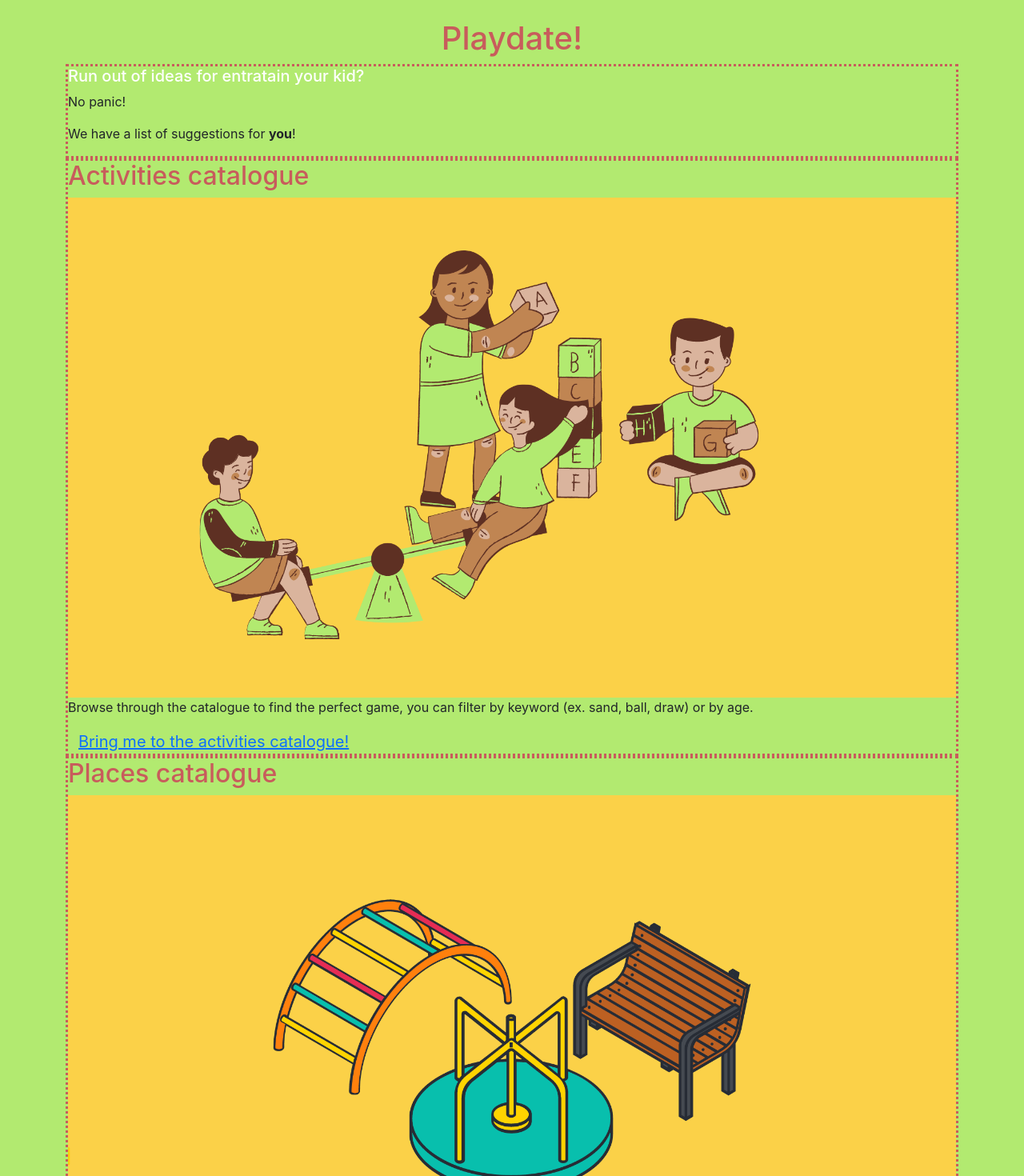
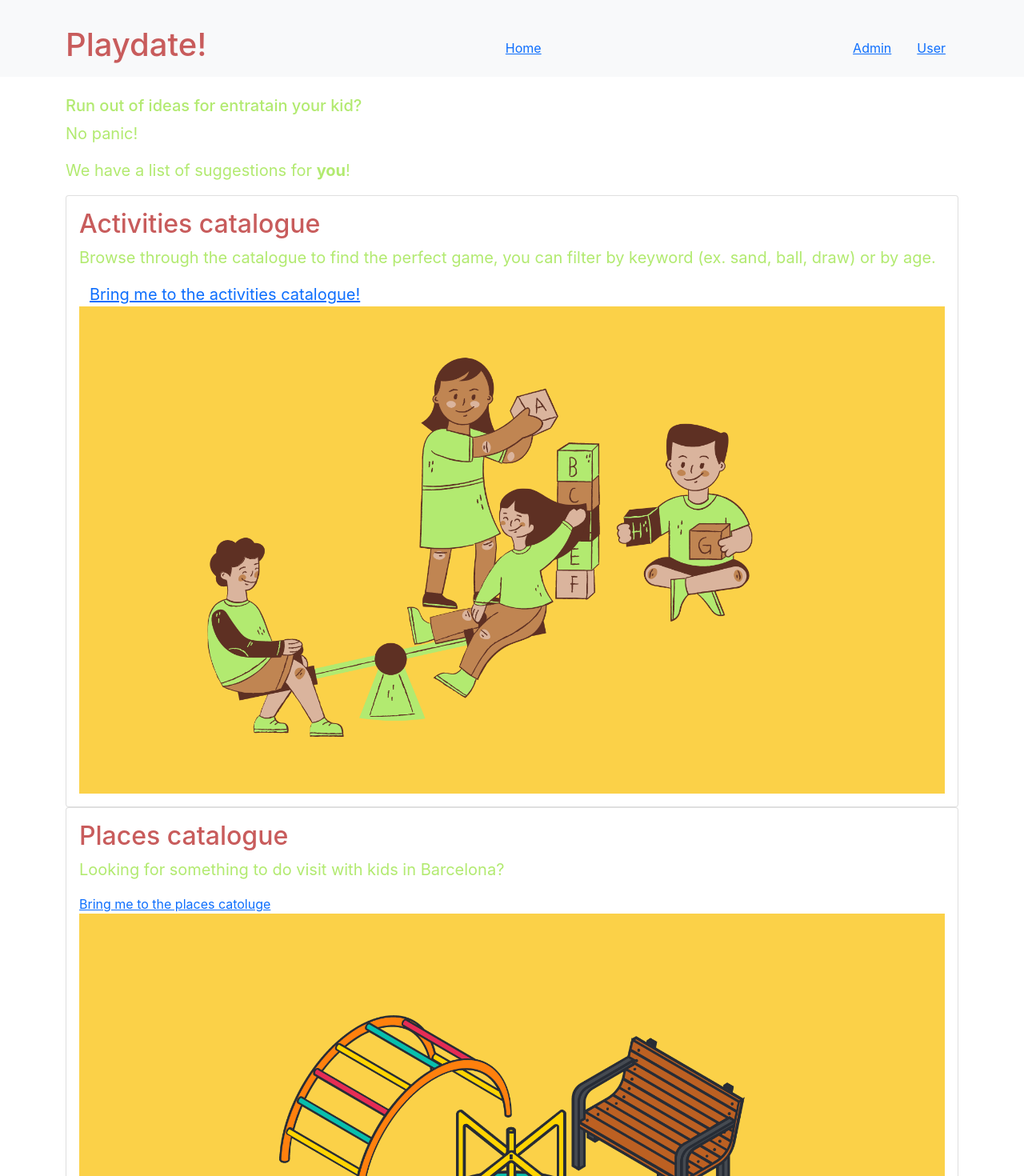
Before and after one commit to emmefayez/Playdate, a React (Create React App) app in the folder client/: page / in a window 1280 px wide. Shown: the top 1470 px of the page at 80% size. Built offline with nearby package versions, Linux system fonts and the light colour scheme.

Commit message:
navbar and more styiling

```diff
--- a/client/src/Activities.js
+++ b/client/src/Activities.js
@@ -1,6 +1,7 @@
 import { Link } from "react-router-dom";
 import React, {useState, useEffect} from 'react';
 import SearchForm from "./SearchForm";
+import Navbar from "./Navbar";
 
 
 function Activities() {
@@ -38,18 +39,8 @@ catch(err){
   };
 
   return (
-    <div className="Home">
-       <nav>
-      <button className="navbar-toggler" type="button" data-toggle="collapse" data-target="#navbarSupportedContent" aria-controls="navbarSupportedContent" aria-expanded="false" aria-label="Toggle navigation">
-    <Link to="/Admin">Admin</Link>
-  </button>
-    <button className="navbar-toggler" type="button" data-toggle="collapse" data-target="#navbarSupportedContent" aria-controls="navbarSupportedContent" aria-expanded="false" aria-label="Toggle navigation">
-    <Link to="/users">User</Link>
-  </button>
-  <button className="navbar-toggler" type="button" data-toggle="collapse" data-target="#navbarSupportedContent" aria-controls="navbarSupportedContent" aria-expanded="false" aria-label="Toggle navigation">
-    <Link to="/">Home</Link>
-  </button>
-      </nav>
+    <div className="container mt-4">
+     <Navbar />
 
  <div className="search">
              <SearchForm submitCb={(query) => getActivities(query)}/>
--- a/client/src/Admin.js
+++ b/client/src/Admin.js
@@ -2,7 +2,7 @@ import React, {useState, useEffect} from 'react';
 import AddForm from './AddForm';
 import './App.css';
 import SearchForm from './SearchForm';
-import { Link } from "react-router-dom";
+import Navbar from './Navbar';
 
 
 function Admin() {
@@ -57,17 +57,12 @@ catch(err){
 
 
   return (
-<div className="App">
-  <nav>
-     <button className="navbar-toggler" type="button" data-toggle="collapse" data-target="#navbarSupportedContent" aria-controls="navbarSupportedContent" aria-expanded="false" aria-label="Toggle navigation">
-  <Link to="/Activities">Activities catalogue</Link></button>
-   <button className="navbar-toggler" type="button" data-toggle="collapse" data-target="#navbarSupportedContent" aria-controls="navbarSupportedContent" aria-expanded="false" aria-label="Toggle navigation">
-  <Link to="/">Home</Link>
-  </button>
-  </nav>
-  <div className="container">
+
+<div className="container">
+  <Navbar />
+  <div className="container mt-4">
     <div className="row mb-4">
-      <div className ="col-6">
+      <div className ="col">
 <AddForm onDone={newActivity => setActivities(newActivity)} />
     </div>
       </div>
--- a/client/src/App.css
+++ b/client/src/App.css
@@ -1,5 +1,4 @@
 body{
-    background-color:#B2EA70;
 
 }
 
@@ -20,10 +19,15 @@ h5{
 
 h3{
 font-size: 20px;
-color: white;
+color: #B2EA70;
 }
 
-section{
+p{
+font-size: 20px;
+color: #B2EA70;
+}
+
+/* section{
 border-style: dotted;
 border-color: #C85C5C;
-}
+} */
--- a/client/src/Home.js
+++ b/client/src/Home.js
@@ -1,31 +1,40 @@
 import React from 'react';
 import { Link } from "react-router-dom";
+import Navbar from './Navbar';
 import img1 from './img1.png';
 import img2 from './img2.png';
 
 
 export default function Home() {
     return (
+        <div>
+            <Navbar />
         <div className="container mt-4">
-            <h1>Playdate!</h1>
-            <section className="">
+            <div>
+            <section className="col-6">
                 <h3>Run out of ideas for entratain your kid?</h3>
                 <p> No panic!</p> <p> We have a list of suggestions for <strong>you</strong>!</p>
             </section>
-            <section>
+            <section className="card">
+                <div className="card-body">
                 <h2>Activities catalogue</h2>
+                <p>Browse through the catalogue to find the perfect game, you can filter by keyword (ex. sand, ball, draw) or by age.</p>
+                <button className="navbar-toggler" type="button" data-toggle="collapse" data-target="#navbarSupportedContent" aria-controls="navbarSupportedContent" aria-expanded="false" aria-label="Toggle navigation">
+                    <Link to="/Activities">Bring me to the activities catalogue!</Link></button>
                 <img src={img1} alt="activities_img" className="img-fluid"/>
-                <p>Browse through the catalogue to find the perfect game, you can filter by keyword (ex. sand, ball, draw) or by age.</p>
-                <button className="navbar-toggler" type="button" data-toggle="collapse" data-target="#navbarSupportedContent" aria-controls="navbarSupportedContent" aria-expanded="false" aria-label="Toggle navigation"><Link to="/Activities">Bring me to the activities catalogue!</Link></button>
+                </div>
             </section>
-              <section className="">
+              <section className="card">
+                  <div className="card-body">
                 <h2>Places catalogue</h2>
+                <p>Looking for something to do visit with kids in Barcelona?</p>
+                <Link to="/Admin">Bring me to the places catoluge</Link>
                 <img src={img2} alt="activities_img" className="img-fluid"/>
-                <p>Looking for something to do visit with kids in Barcelona?</p>
-          <button className="navbar-toggler" type="button" data-toggle="collapse" data-target="#navbarSupportedContent" aria-controls="navbarSupportedContent" aria-expanded="false" aria-label="Toggle navigation"><Link to="/Admin">Bring me to the places catoluge</Link></button>
+            </div>
             </section>
 
-
+</div>
+        </div>
         </div>
     )
 }
--- /dev/null
+++ b/client/src/Navbar.js
@@ -0,0 +1,21 @@
+import React from 'react';
+import { Link } from "react-router-dom";
+
+function Navbar() {
+    return (
+<div className="position-relative">
+  <nav className="navbar navbar-expand-lg navbar-light bg-light">
+    <div className="container mt-4">
+    <h1>Playdate!</h1>
+     <Link to="/">Home</Link>
+     <div>
+     <span className="m-3"><Link to="/Admin">Admin</Link></span>
+     <span className="m-3"><Link to="/users">User</Link></span>
+     </div>
+      </div>
+     </nav>
+</div>
+    )
+}
+
+export default Navbar
--- a/client/src/User.js
+++ b/client/src/User.js
@@ -1,6 +1,7 @@
 import React, {useState, useEffect} from 'react';
 import { Link } from "react-router-dom";
 import AddForm from './AddForm';
+import Navbar from './Navbar';
 
 
 
@@ -31,10 +32,8 @@ catch(err){
 
 
 return (
-    <div className="container">
-      <nav>
-      <button className="btn btn-outline-danger m-2"><Link to="/Activities">Back to Activities catalogue</Link></button>
-      </nav>
+    <div className="container mt-4">
+     <Navbar />
 
         <div className="user-info">
           <h3>Your favorities activities:</h3>
```
